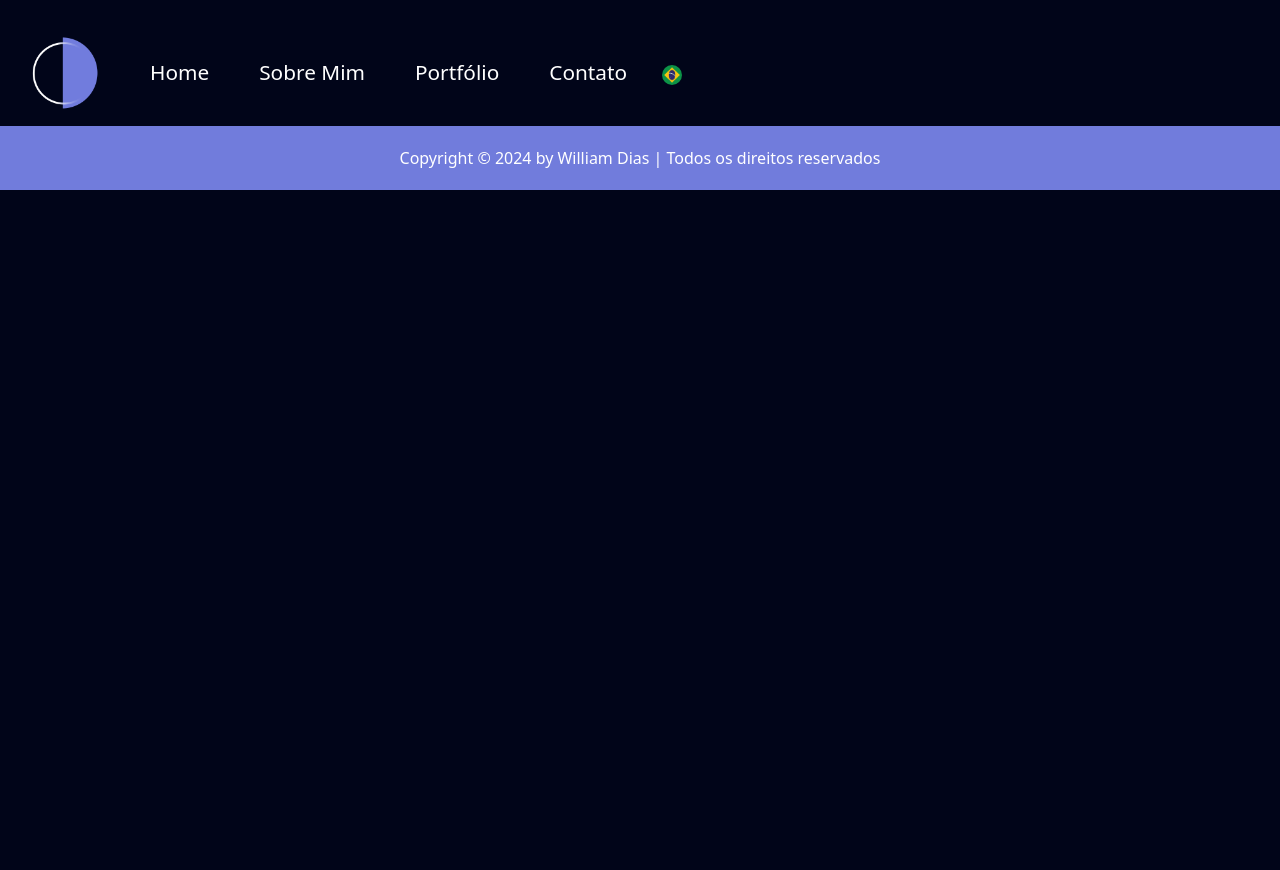
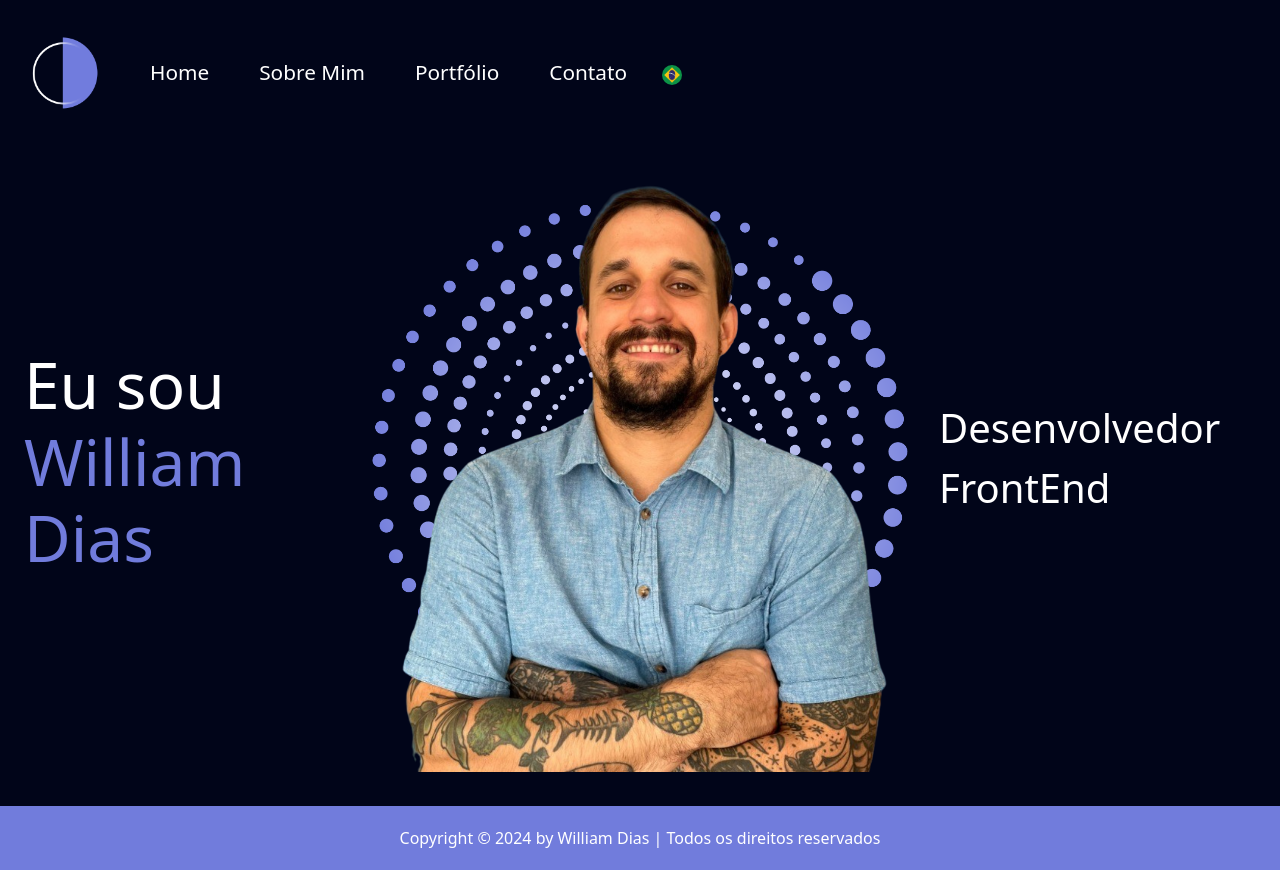
Before and after one commit to williampgdias/my_portfolio, a React (Vite) app: page /my_portfolio/app in a window 1280 px wide. Before the commit the page ends 800 px from the top, so only its background shows below. Built offline with nearby package versions, Linux system fonts and the light colour scheme; a web font is replaced by a local one.

Commit message:
fix(AppContent): Mudando a forma de exibir a Home page.

```diff
--- a/src/App.jsx
+++ b/src/App.jsx
@@ -1,12 +1,50 @@
-import { BrowserRouter as Router } from 'react-router-dom';
+// import { BrowserRouter as Router, Route, Switch } from 'react-router-dom';
+// import AppContent from './components/AppContent/AppContent';
+
+// import Home from './pages/Home/Home';
+
+// const App = () => {
+//     return (
+//         <Router>
+//             <Switch>
+//                 <Route path="/" exact component={Home} />
+//                 <Route path="/app" component={AppContent} />
+//                 {/* <AppContent /> */}
+//             </Switch>
+//         </Router>
+//     );
+// };
+
+// const Home = () => {
+//     return (
+//         <>
+//             <h1>Home</h1>
+//         </>
+//     );
+// };
+
+// export default App;
+
+import { BrowserRouter as Router, Route, Routes } from 'react-router-dom';
 import AppContent from './components/AppContent/AppContent';
 
 const App = () => {
     return (
-        <Router>
-            <AppContent />
+        <Router basename="/my_portfolio">
+            <Routes>
+                <Route path="/*" element={<Home />} />
+                <Route path="/app" element={<AppContent />} />
+            </Routes>
         </Router>
     );
 };
 
+const Home = () => {
+    return (
+        <div>
+            <AppContent />
+        </div>
+    );
+};
+
 export default App;
--- a/src/components/AppContent/AppContent.jsx
+++ b/src/components/AppContent/AppContent.jsx
@@ -19,7 +19,7 @@ import Contato from '../../pages/Contato/Contato';
 import Home from '../../pages/Home/Home';
 import Footer from '../Footer/Footer';
 
-function AppContent() {
+const AppContent = () => {
     const location = useLocation();
 
     return (
@@ -36,6 +36,6 @@ function AppContent() {
             {location.pathname !== '/' && <Footer />}
         </>
     );
-}
+};
 
 export default AppContent;
```
